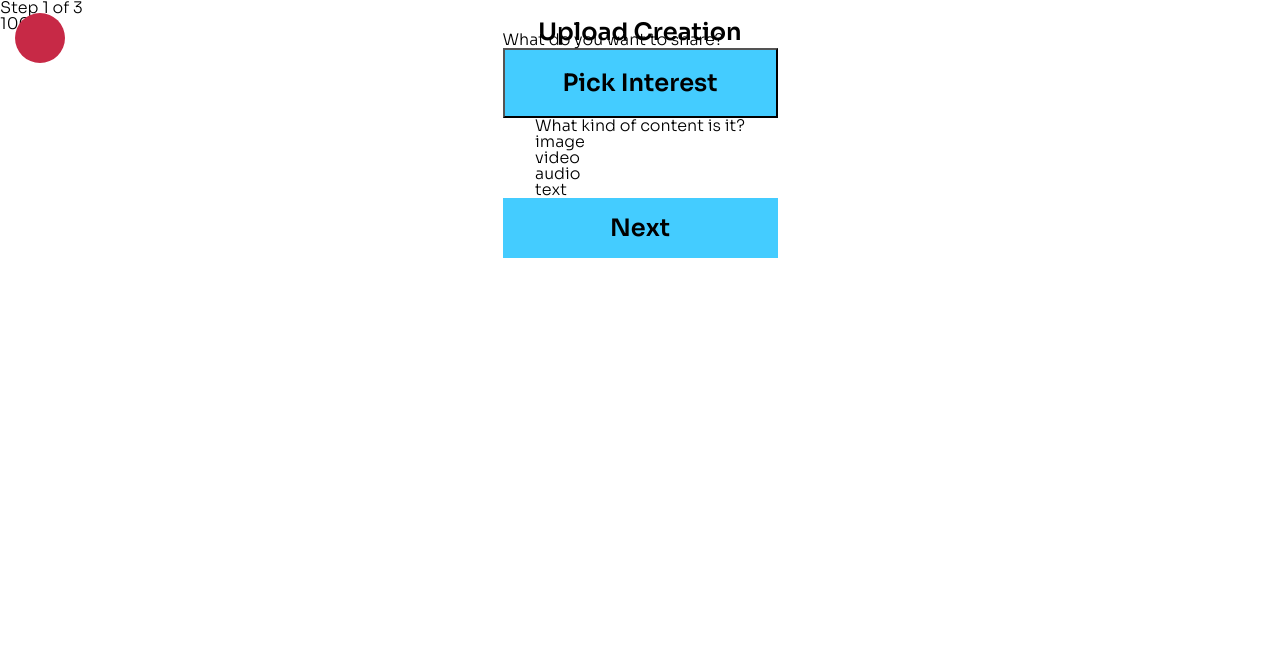
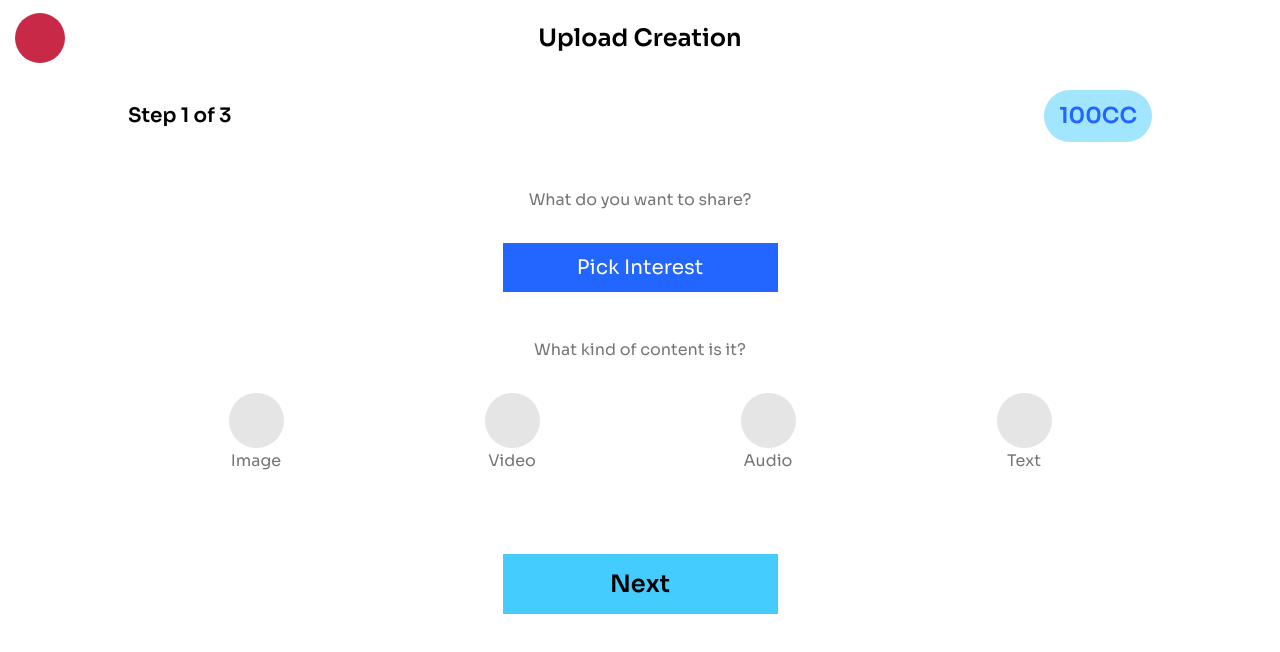
Before and after one commit to alexthegoodman/commonplace, a Next.js app in the folder packages/commonplace-web/: page /upload in a window 1280 px wide. Shown: the top 652 px of the page. Built offline with nearby package versions, Linux system fonts and the light colour scheme; some icons are missing.

Commit message:
mid upload styling

```diff
--- a/packages/commonplace-web/components/PrimaryHeader/PrimaryHeader.d.ts
+++ b/packages/commonplace-web/components/PrimaryHeader/PrimaryHeader.d.ts
@@ -6,4 +6,5 @@ export interface PrimaryHeaderProps {
   rightIcon?: JSX.Component;
   title?: string;
   titleComponent?: JSX.Component;
+  inline?: boolean;
 }
--- a/packages/commonplace-web/components/PrimaryHeader/PrimaryHeader.scss
+++ b/packages/commonplace-web/components/PrimaryHeader/PrimaryHeader.scss
@@ -3,6 +3,18 @@
   top: 0;
   width: 100vw;
   z-index: 10;
+
+  &.inline {
+    position: relative;
+
+    .primaryHeaderInner {
+      .headerTitleWrapper {
+        .title {
+          padding-top: 6px;
+        }
+      }
+    }
+  }
 
   &.whiteHeader {
     .primaryHeaderInner {
@@ -51,6 +63,7 @@
 
       a {
         text-decoration: none;
+        font-size: 24px;
       }
 
       &.headerLeftIcon {
--- a/packages/commonplace-web/components/PrimaryHeader/PrimaryHeader.tsx
+++ b/packages/commonplace-web/components/PrimaryHeader/PrimaryHeader.tsx
@@ -10,10 +10,11 @@ const PrimaryHeader: React.FC<PrimaryHeaderProps> = ({
   rightIcon = null,
   title = "",
   titleComponent = null,
+  inline = false,
 }) => {
   const clickHandler = (e: MouseEvent) => onClick(e);
   return (
-    <header className={`primaryHeader ${className}`}>
+    <header className={`primaryHeader ${inline ? "inline" : ""} ${className}`}>
       <div className="primaryHeaderInner">
         <div className="headerIcon headerLeftIcon">{leftIcon}</div>
         <div className="headerTitleWrapper">
--- a/packages/commonplace-web/components/StepCounter/StepCounter.scss
+++ b/packages/commonplace-web/components/StepCounter/StepCounter.scss
@@ -1 +1,31 @@
-/** Styles **/
+.stepCounter {
+  width: 80%;
+  margin-bottom: 50px;
+
+  .stepCounterInner {
+    display: flex;
+    flex-direction: row;
+    justify-content: space-between;
+    align-items: center;
+
+    .counter {
+      .countLabel {
+        font-size: 20px;
+        font-weight: 600;
+      }
+    }
+    .creditCounterWrapper {
+      .creditCounter {
+        background: rgba($lightBlue, 0.5);
+        border-radius: 50px;
+        padding: 15px;
+
+        .creditLabel {
+          color: $darkBlue;
+          font-size: 22px;
+          font-weight: 600;
+        }
+      }
+    }
+  }
+}
--- a/packages/commonplace-web/components/StepCounter/StepCounter.tsx
+++ b/packages/commonplace-web/components/StepCounter/StepCounter.tsx
@@ -10,7 +10,6 @@ const StepCounter: React.FC<StepCounterProps> = ({
 }) => {
   const clickHandler = (e: MouseEvent) => onClick(e);
   return (
-    <div className="scrollContainer">
     <div className="stepCounter">
       <div className="stepCounterInner">
         <div className="counter">
@@ -23,7 +22,6 @@ const StepCounter: React.FC<StepCounterProps> = ({
         </div>
       </div>
     </div>
-    </div>
   );
 };
 
--- a/packages/commonplace-web/pages/upload.tsx
+++ b/packages/commonplace-web/pages/upload.tsx
@@ -70,6 +70,7 @@ const Upload: NextPage = () => {
         <section className="upload">
           <div className="uploadInner">
             <PrimaryHeader
+              inline={true}
               leftIcon={
                 <a onClick={goBack}>
                   <div className="feather-icon icon-arrow-left"></div>
@@ -87,7 +88,10 @@ const Upload: NextPage = () => {
                   <div className="uploadSection">
                     <div className="uploadSectionInner">
                       <span>What do you want to share?</span>
-                      <button className="button" onClick={onPickInterest}>
+                      <button
+                        className="button secondaryButton"
+                        onClick={onPickInterest}
+                      >
                         Pick Interest
                       </button>
                     </div>
--- a/packages/commonplace-web/styles/Forms.module.scss
+++ b/packages/commonplace-web/styles/Forms.module.scss
@@ -19,8 +19,10 @@
 
 .button {
   outline: none;
+  border: none;
+  box-shadow: none;
   background: none;
-  width: 100%;
+  max-width: 100%;
   font-size: 24px;
   background: $lightBlue;
   width: 275px;
@@ -28,6 +30,15 @@
   display: block;
   padding: 18px 0;
   text-align: center;
+}
+
+.secondaryButton {
+  @extend .button;
+  font-size: 20px;
+  background: $darkBlue;
+  color: white;
+  padding: 12px 0;
+  font-weight: 400;
 }
 
 .circleButton {
--- a/packages/commonplace-web/styles/Upload.module.scss
+++ b/packages/commonplace-web/styles/Upload.module.scss
@@ -1,5 +1,74 @@
 /** Variables **/
 
 /** Component Imports **/
+@import "../components/StepCounter/StepCounter";
 
 /** Page Styles **/
+.upload {
+  width: 100vw;
+
+  .uploadInner {
+    display: flex;
+    flex-direction: column;
+    align-items: center;
+
+    .form {
+      width: 80%;
+    }
+
+    .uploadSection {
+      width: 100%;
+      margin-bottom: 50px;
+
+      .uploadSectionInner {
+        display: flex;
+        flex-direction: column;
+        justify-content: center;
+        align-items: center;
+
+        span {
+          display: block;
+          color: #757575;
+          font-size: 16px;
+          text-align: center;
+          font-weight: 400;
+          margin-bottom: 35px;
+        }
+
+        .contentTypePicker {
+          width: 100%;
+
+          .contentTypePickerInner {
+            display: grid;
+            grid-template-columns: 1fr 1fr 1fr 1fr;
+            width: 100%;
+
+            .contentTypeOption {
+              display: flex;
+              flex-direction: column;
+              align-items: center;
+
+              .option {
+                width: 55px;
+                height: 55px;
+                border-radius: 50%;
+                background: #e5e5e5;
+                display: flex;
+                justify-content: center;
+                align-items: center;
+                margin-bottom: 5px;
+
+                .feather-icon {
+                  font-size: 32px;
+                }
+              }
+              span {
+                text-transform: capitalize;
+              }
+            }
+          }
+        }
+      }
+    }
+  }
+}
```
Lines whose indentation alone changed are shown as unchanged.
